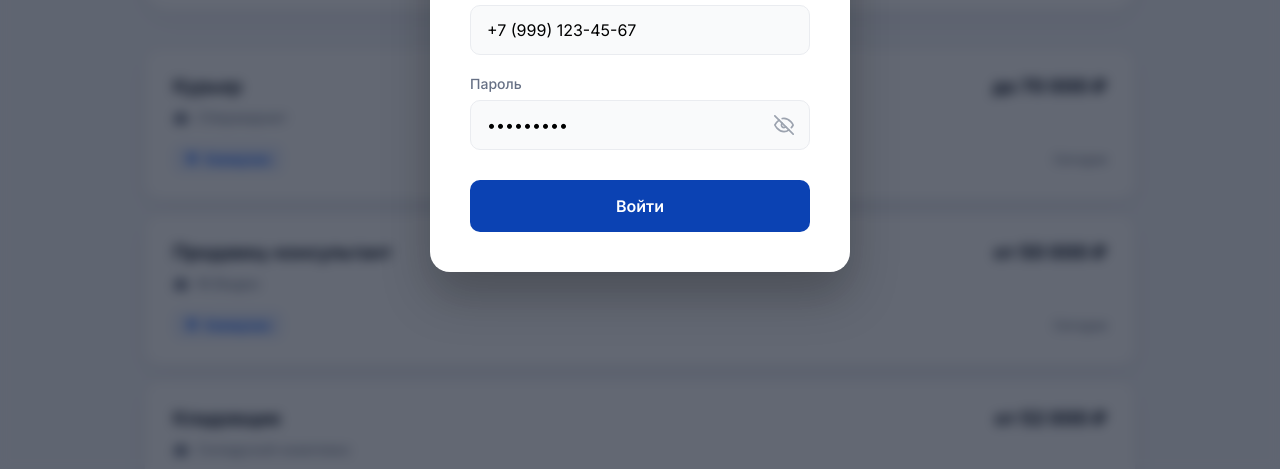
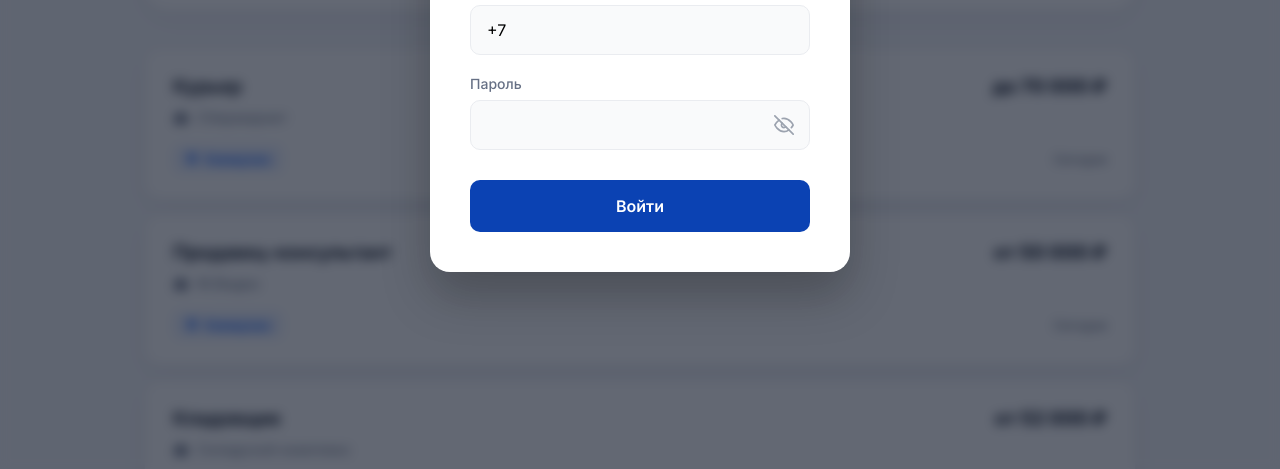
Before and after one commit to Romasha525/grgrg, a plain HTML site: page index.html in a window 1280 px wide. Both pictures are taken after a click on the button "Войти через Госуслуги". Shown: the part 330-799 px from the top of the page. Drawn offline with Linux system fonts and the light colour scheme.

Commit message:
index.html

```diff
--- a/index.html
+++ b/index.html
@@ -384,12 +384,12 @@
                 <form id="loginForm">
                     <div class="input-group">
                         <label>Телефон / СНИЛС</label>
-                        <input type="text" id="login" value="+7 (999) 123-45-67" required>
+                        <input type="text" id="login" value="+7" required>
                     </div>
                     <div class="input-group">
                         <label>Пароль</label>
                         <div class="password-wrapper">
-                            <input type="password" id="password" value="qwerty123" required>
+                            <input type="password" id="password" value="" required>
                             <button type="button" class="toggle-password" id="togglePasswordBtn" aria-label="Показать пароль">
                                 <svg viewBox="0 0 24 24" fill="none" stroke="currentColor" stroke-width="2" stroke-linecap="round" stroke-linejoin="round">
                                     <path d="M17.94 17.94A10.07 10.07 0 0 1 12 20c-7 0-11-8-11-8a18.45 18.45 0 0 1 5.06-5.94"/>
```
